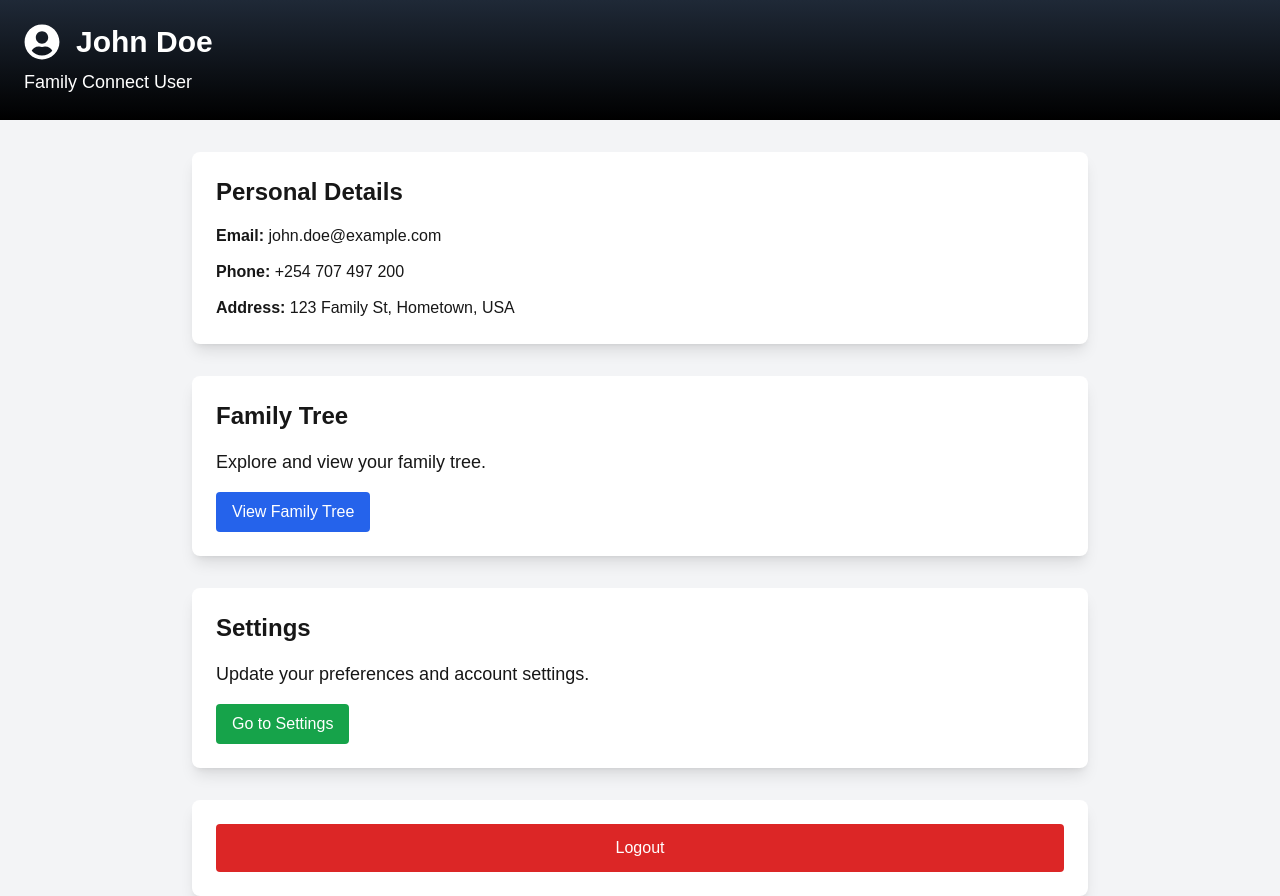
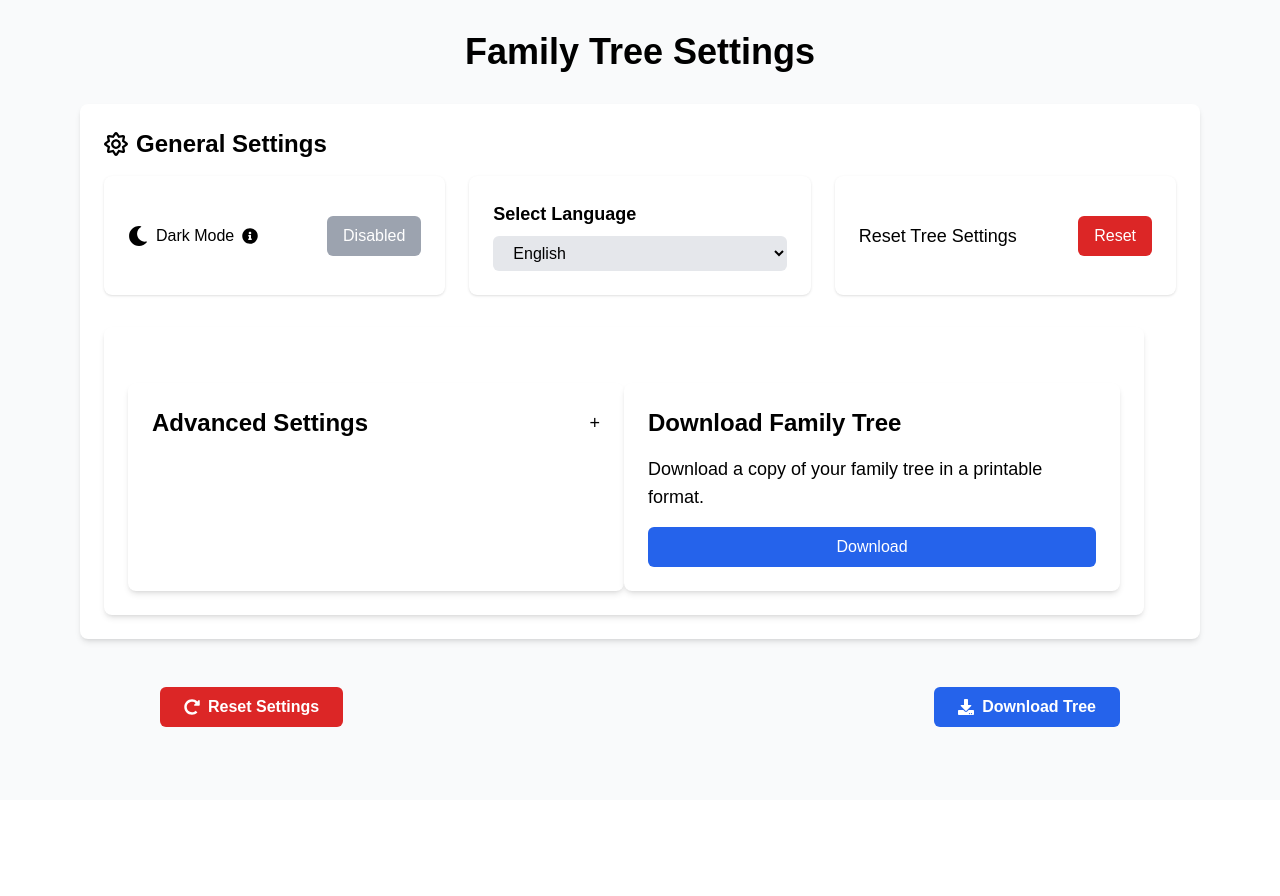
Before and after one commit to stanondieki/family_connect, a Next.js app: page /settings/settings in a window 1280 px wide. After the commit the page ends 800 px from the top, so only its background shows below. Built offline with nearby package versions, Linux system fonts and the light colour scheme.

Commit message:
settings page, profile page

```diff
--- a/components/header/footer.jsx
+++ b/components/header/footer.jsx
@@ -4,7 +4,7 @@ import { FaFacebookF, FaTwitter, FaInstagram, FaLinkedinIn } from 'react-icons/f
 const Footer = () => {
   return (
     <footer className="from-gray-800 to-black text-black py-6">
-      <div className="container mx-auto px-6 lg:px-16">
+      <div className="container mx-auto px-6 lg:px-16 lg:ml-64">
         <div className="grid grid-cols-1 md:grid-cols-3 gap-8">
           {/* About Section */}
           <div>
--- a/components/project/profile.jsx
+++ b/components/project/profile.jsx
@@ -1,65 +1,66 @@
 import React from 'react';
-import { FaUserCircle, FaTree, FaCog } from 'react-icons/fa';
+import { FaUserCircle, FaTree, FaCog, FaSignOutAlt } from 'react-icons/fa';
 import Link from 'next/link';
 
 const ProfilePage = () => {
   return (
-    <div className="min-h-screen bg-gray-100" id='profile'>
-      <div className="bg-gradient-to-b from-gray-800 to-black text-white p-6">
-        <div className="flex items-center space-x-4">
-          <FaUserCircle className="text-4xl" />
-          <h1 className="text-3xl font-bold">John Doe</h1>
-        </div>
-        <p className="text-lg mt-2">Family Connect User</p>
-      </div>
-
-      <div className="max-w-4xl mx-auto mt-8 p-6 bg-white rounded-lg shadow-lg">
-        <h2 className="text-2xl font-semibold mb-4">Personal Details</h2>
-        <div className="space-y-3">
-          <div>
-            <strong>Email:</strong> john.doe@example.com
-          </div>
-          <div>
-            <strong>Phone:</strong> +254 707 497 200
-          </div>
-          <div>
-            <strong>Address:</strong> 123 Family St, Hometown, USA
-          </div>
+    <div className="min-h-screen bg-gray-50 text-gray-900" id="profile">
+      {/* Header Section */}
+      <div className="bg-gradient-to-b from-gray-800 to-gray-900 text-white py-10 px-6 text-center">
+        <div className="flex flex-col items-center">
+          <FaUserCircle className="text-6xl mb-4" />
+          <h1 className="text-4xl font-bold">John Doe</h1>
+          <p className="text-lg mt-2 opacity-75">Family Connect User</p>
         </div>
       </div>
 
-      <div className="max-w-4xl mx-auto mt-8 p-6 bg-white rounded-lg shadow-lg">
-        <h2 className="text-2xl font-semibold mb-4">Family Tree</h2>
-        <p className="text-lg">
-          Explore and view your family tree.
-        </p>
-        <Link
-          href="/family_tree"
-          className="inline-block mt-4 py-2 px-4 bg-blue-600 text-white rounded hover:bg-blue-700"
-        >
-          View Family Tree
-        </Link>
-      </div>
+      {/* Main Content */}
+      <div className="grid grid-cols-1 md:grid-cols-2 gap-6 p-8">
+        {/* Personal Details */}
+        <div className="bg-white p-6 rounded-lg shadow hover:shadow-md transition">
+          <h2 className="text-2xl font-semibold mb-4">Personal Details</h2>
+          <div className="space-y-3">
+            <p><strong>Email:</strong> john.doe@example.com</p>
+            <p><strong>Phone:</strong> +254 707 497 200</p>
+            <p><strong>Address:</strong> 123 Family St, Hometown, USA</p>
+          </div>
+        </div>
 
-      <div className="max-w-4xl mx-auto mt-8 p-6 bg-white rounded-lg shadow-lg">
-        <h2 className="text-2xl font-semibold mb-4">Settings</h2>
-        <p className="text-lg">
-          Update your preferences and account settings.
-        </p>
-        <Link
-          href="/settings"
-          className="inline-block mt-4 py-2 px-4 bg-green-600 text-white rounded hover:bg-green-700"
-        >
-          Go to Settings
-        </Link>
-      </div>
+        {/* Family Tree */}
+        <div className="bg-white p-6 rounded-lg shadow hover:shadow-md transition">
+          <h2 className="text-2xl font-semibold mb-4 flex items-center gap-2">
+            <FaTree className="text-green-600" /> Family Tree
+          </h2>
+          <p className="text-lg mb-4">Explore and view your family tree.</p>
+          <Link href="/family_tree">
+            <button className="w-full py-2 px-4 bg-blue-600 text-white rounded hover:bg-blue-700 transition duration-300">
+              View Family Tree
+            </button>
+          </Link>
+        </div>
 
-      <div className="max-w-4xl mx-auto mt-8 p-6 bg-white rounded-lg shadow-lg">
-        <button className="w-full py-3 bg-red-600 text-white rounded hover:bg-red-700 transition duration-300">
-          Logout
-        </button>
+        {/* Settings */}
+        <div className="bg-white p-6 rounded-lg shadow hover:shadow-md transition">
+          <h2 className="text-2xl font-semibold mb-4 flex items-center gap-2">
+            <FaCog className="text-blue-600" /> Settings
+          </h2>
+          <p className="text-lg mb-4">Update your preferences and account settings.</p>
+          <Link href="/settings">
+            <button className="w-full py-2 px-4 bg-green-600 text-white rounded hover:bg-green-700 transition duration-300">
+              Go to Settings
+            </button>
+          </Link>
+        </div>
+
+        {/* Logout */}
+        <div className="bg-white p-6 rounded-lg shadow hover:shadow-md transition flex items-center justify-center">
+          <button className="w-full flex items-center justify-center gap-2 py-3 bg-red-600 text-white rounded hover:bg-red-700 transition duration-300">
+            <FaSignOutAlt /> Logout
+          </button>
+        </div>
       </div>
     </div>
+
   );
 };
 
--- a/components/settings/settings.jsx
+++ b/components/settings/settings.jsx
@@ -1,114 +1,270 @@
-// pages/settings.jsx
-
 import React, { useState } from 'react';
+import { FaRegSun, FaMoon, FaRedoAlt, FaDownload, FaInfoCircle } from 'react-icons/fa';
 
 const Settings = () => {
-  // Sample state for settings
-  const [setting1, setSetting1] = useState(false);  // Enable Feature 1
-  const [setting2, setSetting2] = useState(true);   // Enable Feature 2
-  const [darkMode, setDarkMode] = useState(false);  // Dark Mode
-  const [emailNotifications, setEmailNotifications] = useState(true); // Email notifications
-  const [selectedLanguage, setSelectedLanguage] = useState('en');  // Language selection
+  // State variables
+  const [setting1, setSetting1] = useState(false);
+  const [setting2, setSetting2] = useState(true);
+  const [darkMode, setDarkMode] = useState(false);
+  const [emailNotifications, setEmailNotifications] = useState(true);
+  const [selectedLanguage, setSelectedLanguage] = useState('en');
+  const [treeTheme, setTreeTheme] = useState('Classic');
+  const [profilePicture, setProfilePicture] = useState(null);
+  const [isAdvancedOpen, setIsAdvancedOpen] = useState(false);
 
-  // Handler functions to update settings
+  const toggleDarkMode = () => setDarkMode(!darkMode);
+
+  const SectionTitle = ({ title, icon }) => (
+    <div className="flex items-center gap-2 mb-4">
+      {icon}
+      <h2 className="text-2xl font-semibold">{title}</h2>
+    </div>
+  );
+
+  const languages = [
+    { code: 'en', name: 'English' },
+    { code: 'es', name: 'Spanish' },
+    { code: 'fr', name: 'French' },
+    { code: 'de', name: 'German' },
+    { code: 'it', name: 'Italian' },
+    { code: 'ru', name: 'Russian' },
+    { code: 'zh', name: 'Chinese' },
+    { code: 'ja', name: 'Japanese' },
+    { code: 'ko', name: 'Korean' },
+    { code: 'ar', name: 'Arabic' },
+    { code: 'hi', name: 'Hindi' },
+    { code: 'pt', name: 'Portuguese' },
+    { code: 'nl', name: 'Dutch' },
+    { code: 'tr', name: 'Turkish' },
+    { code: 'sv', name: 'Swedish' },
+    { code: 'no', name: 'Norwegian' },
+    { code: 'pl', name: 'Polish' },
+    { code: 'fi', name: 'Finnish' },
+    { code: 'da', name: 'Danish' },
+    { code: 'id', name: 'Indonesian' },
+    { code: 'ms', name: 'Malay' },
+    { code: 'th', name: 'Thai' },
+    { code: 'vi', name: 'Vietnamese' },
+  ];
+
+  const themes = ['Classic', 'Modern', 'Minimalist', 'Nature', 'Artistic'];
+
+  // Handlers
+  const handleDarkModeChange = () => setDarkMode(!darkMode);
   const handleSetting1Change = () => setSetting1(!setting1);
   const handleSetting2Change = () => setSetting2(!setting2);
-  const handleDarkModeChange = () => setDarkMode(!darkMode);
   const handleEmailNotificationsChange = () => setEmailNotifications(!emailNotifications);
   const handleLanguageChange = (e) => setSelectedLanguage(e.target.value);
+  const handleTreeThemeChange = (e) => setTreeTheme(e.target.value);
+  const handleProfilePictureChange = (e) => setProfilePicture(URL.createObjectURL(e.target.files[0]));
 
   return (
-    <div className="max-w-4xl mx-auto py-6 px-4">
-      <h1 className="text-3xl font-semibold text-center mb-6">Settings</h1>
+    <div
+      className={`w-full min-h-screen transition-colors duration-300 ${
+        darkMode ? 'bg-gray-900 text-blue-600' : 'bg-gray-50 text-black'
+      }`}
+    >
+      <div className="py-8 px-6 sm:px-10 lg:px-20">
+        <h1 className="text-4xl font-bold text-center mb-8">Family Tree Settings</h1>
 
-      <div className="space-y-6">
-        {/* Setting 1 */}
-        <div className="flex items-center justify-between bg-gray-100 p-4 rounded shadow-sm">
-          <span className="text-lg">Enable Feature 1</span>
+        <div className="bg-white dark:bg-gray-800 rounded-lg shadow-md p-6 mb-8">
+          <SectionTitle title="General Settings" icon={<FaRegSun size={24} />} />
+
+          <div className="grid grid-cols-1 md:grid-cols-2 lg:grid-cols-3 gap-6">
+            {/* Dark Mode Toggle */}
+            <div className="flex items-center justify-between bg-white dark:bg-gray-800 p-6 rounded-lg shadow">
+              <div className="flex gap-2 items-center">
+                <FaMoon size={20} />
+                <span>Dark Mode</span>
+                <FaInfoCircle title="Toggle between dark and light themes." />
+              </div>
               <button
-            onClick={handleSetting1Change}
-            className={`px-4 py-2 rounded-md ${setting1 ? 'bg-green-500 text-white' : 'bg-gray-300 text-black'}`}
-          >
-            {setting1 ? 'Enabled' : 'Disabled'}
-          </button>
-        </div>
-
-        {/* Setting 2 */}
-        <div className="flex items-center justify-between bg-gray-100 p-4 rounded shadow-sm">
-          <span className="text-lg">Enable Feature 2</span>
-          <button
-            onClick={handleSetting2Change}
-            className={`px-4 py-2 rounded-md ${setting2 ? 'bg-green-500 text-white' : 'bg-gray-300 text-black'}`}
-          >
-            {setting2 ? 'Enabled' : 'Disabled'}
-          </button>
-        </div>
-
-        {/* Dark Mode Toggle */}
-        <div className="flex items-center justify-between bg-gray-100 p-4 rounded shadow-sm">
-          <span className="text-lg">Dark Mode</span>
-          <button
-            onClick={handleDarkModeChange}
-            className={`px-4 py-2 rounded-md ${darkMode ? 'bg-green-500 text-white' : 'bg-gray-300 text-black'}`}
+                onClick={toggleDarkMode}
+                className={`px-4 py-2 rounded-md text-white font-medium transition-all duration-300 ${
+                  darkMode ? 'bg-green-600 hover:bg-green-700' : 'bg-gray-400 hover:bg-gray-500'
+                }`}
               >
                 {darkMode ? 'Enabled' : 'Disabled'}
               </button>
             </div>
 
-        {/* Email Notifications */}
-        <div className="flex items-center justify-between bg-gray-100 p-4 rounded shadow-sm">
-          <span className="text-lg">Email Notifications</span>
+            {/* Language Selection */}
+            <div className="bg-white dark:bg-gray-800 p-6 rounded-lg shadow">
+              <h3 className="text-lg font-semibold mb-2">Select Language</h3>
+              <select
+                value={selectedLanguage}
+                onChange={handleLanguageChange}
+                className="w-full px-4 py-2 rounded-md bg-gray-200 dark:bg-gray-700 text-black dark:text-white"
+              >
+                {languages.map((lang) => (
+                  <option key={lang.code} value={lang.code}>
+                    {lang.name}
+                  </option>
+                ))}
+              </select>
+            </div>
+
+            {/* Reset Settings */}
+            <div className="flex items-center justify-between bg-white dark:bg-gray-800 p-6 rounded-lg shadow">
+              <span className="text-lg">Reset Tree Settings</span>
               <button
-            onClick={handleEmailNotificationsChange}
-            className={`px-4 py-2 rounded-md ${emailNotifications ? 'bg-green-500 text-white' : 'bg-gray-300 text-black'}`}
+                onClick={() => window.location.reload()}
+                className="px-4 py-2 bg-red-600 text-white rounded-md hover:bg-red-700"
               >
-            {emailNotifications ? 'Enabled' : 'Disabled'}
+                Reset
+              </button>
+            </div>
+          </div>
+
+          {/* Advanced Settings */}
+          <div className="grid grid-cols-1 md:grid-cols-2 bg-white dark:bg-gray-800 rounded-lg shadow-md p-6 mt-8 mr-8">
+          {/* Advanced Settings */}
+          <div className="bg-white dark:bg-gray-800 rounded-lg shadow-md p-6 gap-6 mt-8 ">
+            <div
+              onClick={() => setIsAdvancedOpen(!isAdvancedOpen)}
+              className="flex justify-between items-center cursor-pointer mb-4"
+            >
+              <h2 className="text-2xl font-semibold">Advanced Settings</h2>
+              <span className="text-lg font-medium">{isAdvancedOpen ? '-' : '+'}</span>
+            </div>
+
+            {isAdvancedOpen && (
+              <div>
+                {/* Profile Picture Upload */}
+                <div className="mb-4">
+                  <label className="block text-lg mb-2">Upload Profile Picture</label>
+                  <input
+                    type="file"
+                    accept="image/*"
+                    onChange={handleProfilePictureChange}
+                    className="w-full px-4 py-2 rounded-md bg-gray-100 dark:bg-gray-700"
+                  />
+                  {profilePicture && (
+                    <img
+                      src={profilePicture}
+                      alt="Preview"
+                      className="mt-4 w-24 h-24 rounded-full shadow-md object-cover"
+                    />
+                  )}
+                </div>
+
+                {/* Tree Theme */}
+                <div>
+                  <label className="block text-lg mb-2">Tree Theme</label>
+                  <select
+                    value={treeTheme}
+                    onChange={(e) => setTreeTheme(e.target.value)}
+                    className="w-full px-4 py-2 rounded-md bg-gray-100 dark:bg-gray-700 text-gray-900 dark:text-white"
+                  >
+                    {themes.map((theme) => (
+                      <option key={theme} value={theme}>
+                        {theme}
+                      </option>
+                    ))}
+                  </select>
+                </div>
+              </div>
+            )}
+          </div>
+
+          {/* Download Tree */}
+          <div className="bg-white dark:bg-gray-800 rounded-lg shadow-md p-6 flex flex-col justify-between mt-8">
+            <h2 className="text-2xl font-semibold mb-4">Download Family Tree</h2>
+            <p className="text-lg mb-4">
+              Download a copy of your family tree in a printable format.
+            </p>
+            <button
+              onClick={() => alert('Downloading family tree...')}
+              className="px-4 py-2 bg-blue-600 text-white rounded-md hover:bg-blue-700"
+            >
+              Download
+            </button>
+          </div>
+        </div>
+      </div>
+
+      {/* Bottom Action Buttons */}
+      <div className="w-full flex justify-between px-6 py-4 sm:px-10 lg:px-20">
+        {/* Reset Button */}
+        <button
+          onClick={() => window.location.reload()}
+          className="flex items-center gap-2 px-6 py-2 bg-red-600 text-white font-semibold rounded-md hover:bg-red-700"
+        >
+          <FaRedoAlt /> Reset Settings
+        </button>
+
+        {/* Download Button */}
+        <button
+          onClick={() => alert('Downloading Family Tree...')}
+          className="flex items-center gap-2 px-6 py-2 bg-blue-600 text-white font-semibold rounded-md hover:bg-blue-700"
+        >
+          <FaDownload /> Download Tree
         </button>
       </div>
 
-        {/* Language Selection */}
-        <div className="flex items-center justify-between bg-gray-100 p-4 rounded shadow-sm">
-          <span className="text-lg">Language</span>
+            {isAdvancedOpen && (
+              <div className="grid grid-cols-1 md:grid-cols-2 gap-6">
+                {/* Profile Picture Upload */}
+                <div>
+                  <label className="block text-lg mb-2">Upload Profile Picture</label>
+                  <input
+                    type="file"
+                    accept="image/*"
+                    onChange={handleProfilePictureChange}
+                    className="w-full px-4 py-2 rounded-md bg-gray-100 dark:bg-gray-700"
+                  />
+                  {profilePicture && (
+                    <img
+                      src={profilePicture}
+                      alt="Preview"
+                      className="mt-4 w-24 h-24 rounded-full shadow-md object-cover"
+                    />
+                  )}
+                </div>
+
+                {/* Tree Theme */}
+                <div>
+                  <label className="block text-lg mb-2">Tree Theme</label>
                   <select
-            value={selectedLanguage}
-            onChange={handleLanguageChange}
-            className="px-4 py-2 rounded-md bg-white text-black"
+                    value={treeTheme}
+                    onChange={(e) => setTreeTheme(e.target.value)}
+                    className="w-full px-4 py-2 rounded-md bg-gray-100 dark:bg-gray-700 text-gray-900 dark:text-white"
                   >
-            <option value="en">English</option>
-            <option value="es">Spanish</option>
-            <option value="fr">French</option>
-            <option value="de">German</option>
-            <option value="it">Italian</option>
+                    {themes.map((theme) => (
+                      <option key={theme} value={theme}>
+                        {theme}
+                      </option>
+                    ))}
                   </select>
                 </div>
+              </div>
+            )}
+          </div>
+        </div>
+  )
 
-        {/* Password Update */}
-        <div className="bg-gray-100 p-4 rounded shadow-sm">
-          <h3 className="text-lg font-semibold">Change Password</h3>
-          <div className="mt-4 space-y-4">
-            <input
-              type="password"
-              placeholder="Current Password"
-              className="w-full p-2 rounded border border-gray-300"
-            />
-            <input
-              type="password"
-              placeholder="New Password"
-              className="w-full p-2 rounded border border-gray-300"
-            />
-            <input
-              type="password"
-              placeholder="Confirm New Password"
-              className="w-full p-2 rounded border border-gray-300"
-            />
-            <button className="mt-4 px-4 py-2 bg-blue-500 text-white rounded-md">Update Password</button>
-          </div>
+        {/* Bottom Action Buttons */}
+        <div className="w-full flex justify-between py-6 px-4 sm:px-10 lg:px-20">
+          {/* Reset Button */}
+          <button
+            onClick={() => window.location.reload()}
+            className="flex items-center gap-2 px-6 py-2 bg-red-600 text-white font-semibold rounded-md hover:bg-red-700"
+          >
+            <FaRedoAlt /> Reset Settings
+          </button>
+
+          {/* Download Button */}
+          <button
+
+
+          onClick={() => alert('Downloading Family Tree...')}
+          className="flex items-center gap-2 px-6 py-2 bg-blue-600 text-white font-semibold rounded-md hover:bg-blue-700"
+        >
+          <FaDownload /> Download Tree
+        </button>
       </div>
 
 
-      </div>
-    </div>
-  );
 };
 
 export default Settings;
--- a/pages/index.tsx
+++ b/pages/index.tsx
@@ -47,7 +47,7 @@ const IndexPage: React.FC = () => {
               title="Design Your Tree"
               description="Visualize your family tree and uncover connections between relatives."
               buttonText="Create Tree"
-              onClick={() => (window.location.href = './create_tree')}
+              onClick={() => (window.location.href = '/createT/create_tree')}
             />
             <Card
               title="Family Insights"
--- a/pages/settings/settings.tsx
+++ b/pages/settings/settings.tsx
@@ -1,4 +1,4 @@
-import Settings from '../../components/project/profile';
+import Settings from '../../components/settings/settings';
 
 export default function SettingsPage() {
   return <Settings />;
```
Also changed, not shown: components/sidebar/sidebar.jsx (+4 -4 lines), components/tree_creation/treePreview.tsx (+37 -6 lines). Lines whose indentation alone changed are shown as unchanged.
